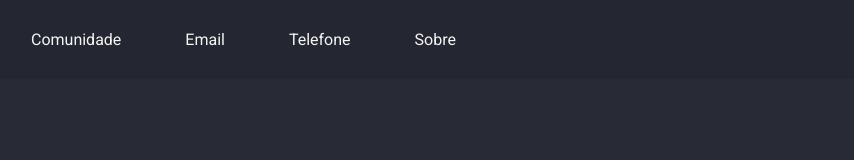
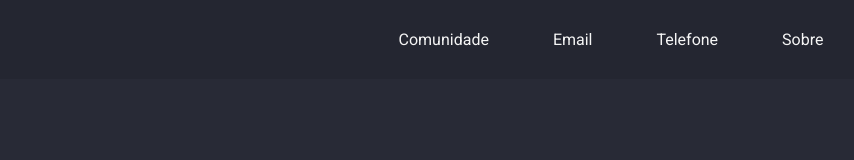
Before and after one commit to martins-rafael/bootcamp-launchbase-desafios-02, a plain HTML site: page 02-2 Página de descrição/index.html in a window 1280 px wide. Shown: the whole page, without its empty margins (29-883 px from the left). Drawn offline with Linux system fonts and the light colour scheme.

Commit message:
file rename, header align, update README.md

```diff
--- a/02-2 Página de descrição/css/style.css
+++ b/02-2 Página de descrição/css/style.css
@@ -17,6 +17,7 @@ body {
 
 header {
     padding: 30px;
+    text-align: center;
     background-color: rgba(0, 0, 0, 0.1);
 }
 
--- a/02-2 Página de descrição/index.html
+++ b/02-2 Página de descrição/index.html
@@ -17,7 +17,7 @@
             <a href="https://discordapp.com/invite/gCRAFhc">Comunidade</a>
             <a href="mailto:oi@rocketseat.com.br">Email</a>
             <a href="tel:+5547992078767">Telefone</a>
-            <a href="sobre.html">Sobre</a>
+            <a href="about.html">Sobre</a>
         </div>
     </header>
 </body>
```
Also changed, not shown: 02-2 Página de descrição/about.html (renamed from 02-2 Página de descrição/sobre.html, +1 -1 lines), 1 other file.
